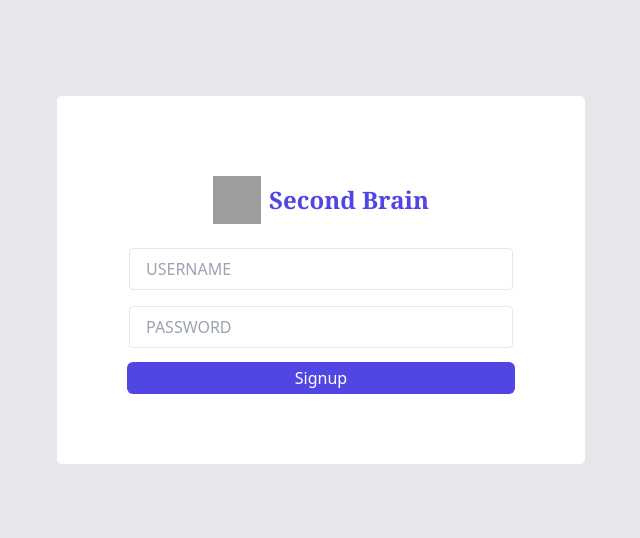
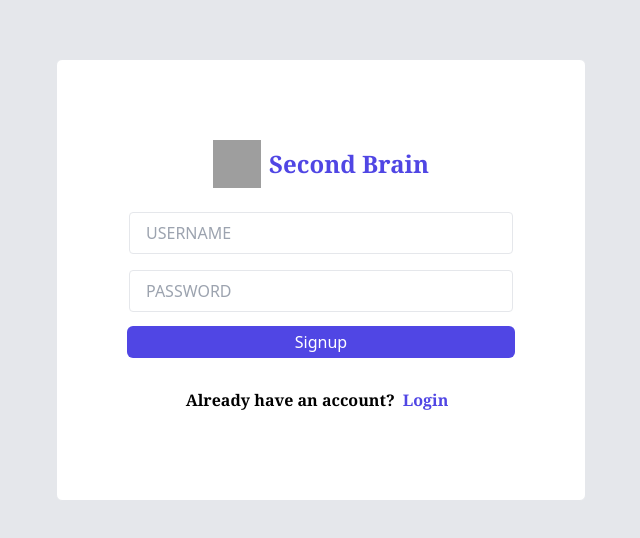
Before and after one commit to D-saksham-gupta/SecondBrain-FE, a React (Vite) app: page /signup in a window 1280 px wide. Shown: the part 120-658 px from the top of the page, without its empty margins (319-959 px from the left). Built offline with nearby package versions, Linux system fonts and the light colour scheme; grey boxes are pictures that could not be loaded.

Commit message:
Update Signup.tsx

```diff
--- a/src/pages/Signup.tsx
+++ b/src/pages/Signup.tsx
@@ -38,6 +38,12 @@ export function Signup() {
             Signup
           </button>
         </div>
+        <span className="flex text-md items-center text-black-500 font-bold font-serif py-4 justify-center">
+          Already have an account?{" "}
+          <a className="text-purple-600 p-2" href="/">
+            Login
+          </a>
+        </span>
       </div>
     </div>
   );
```
